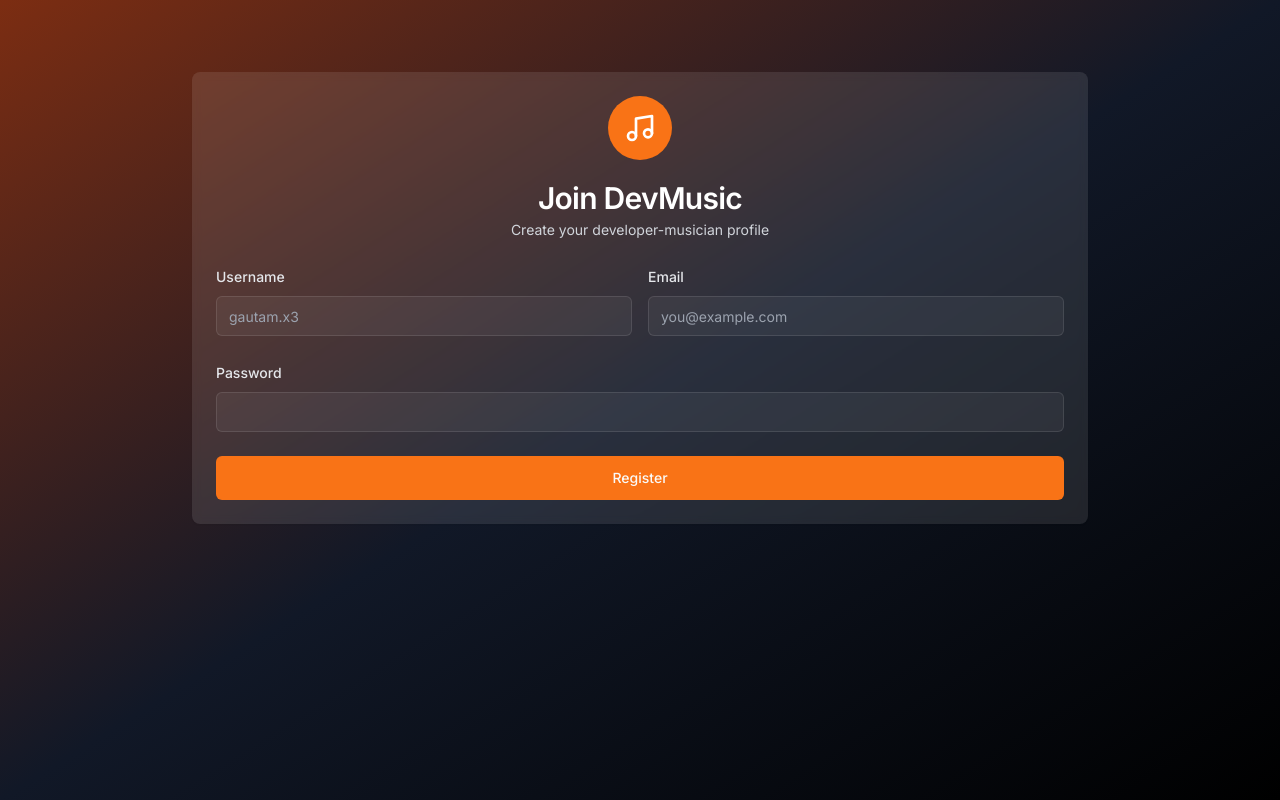
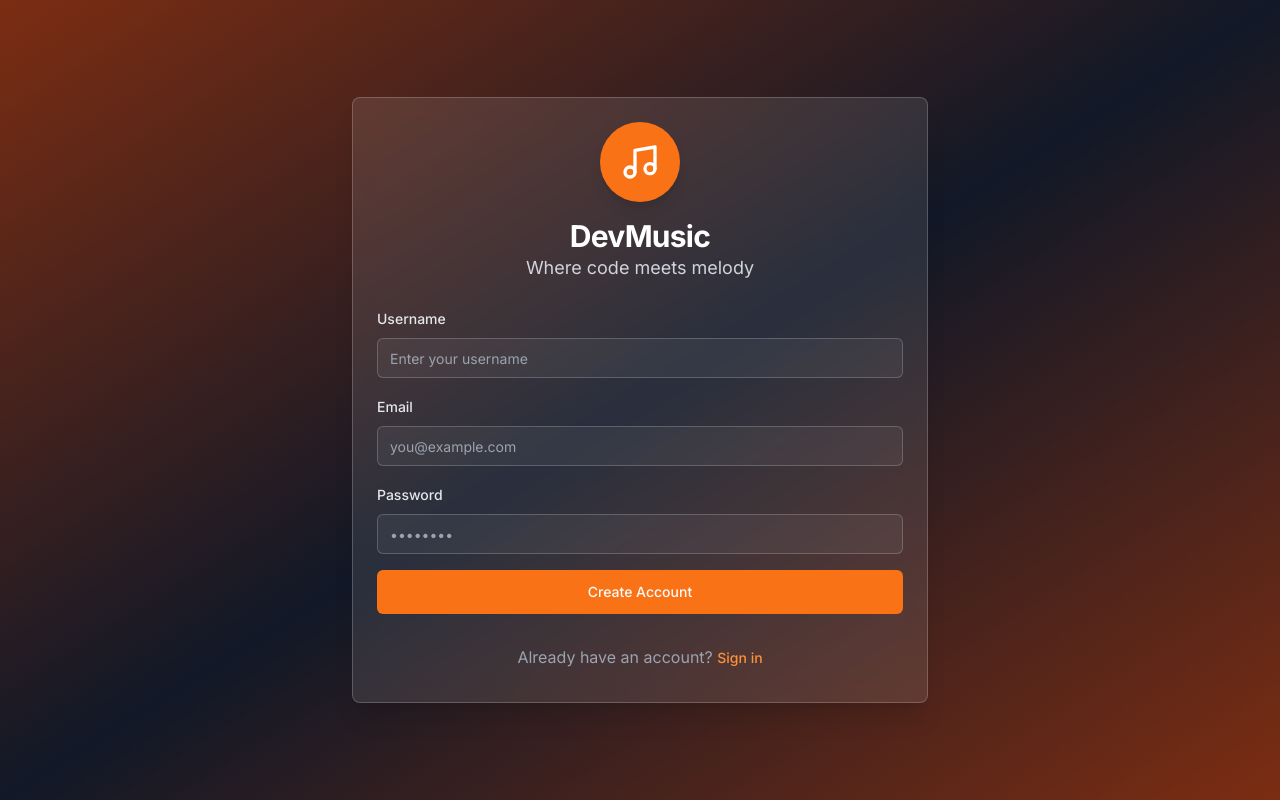
Before and after one commit to gautamkumar1/DevMusic, a Next.js app in the folder client/: page /register in a window 1280 px wide. Built offline with nearby package versions, Linux system fonts and the light colour scheme.

Commit message:
fix edit profileIssue and redesgin the regitser page

```diff
--- a/client/src/app/register/page.tsx
+++ b/client/src/app/register/page.tsx
@@ -1,64 +1,116 @@
 'use client'
 
-import { useEffect, useRef, useState } from 'react'
+import { useEffect, useState } from 'react'
 import { Button } from "@/components/ui/button"
-import { Card, CardContent, CardDescription, CardHeader, CardTitle } from "@/components/ui/card"
+import { Card, CardContent, CardDescription, CardHeader, CardTitle, CardFooter } from "@/components/ui/card"
 import { Input } from "@/components/ui/input"
 import { Label } from "@/components/ui/label"
-import { Textarea } from "@/components/ui/textarea"
-import { Loader2, MusicIcon, Upload } from 'lucide-react'
-import { Badge } from "@/components/ui/badge"
+import { Loader2, MusicIcon } from 'lucide-react'
 import useUserStore from '@/store/useUserStore'
 import { useRouter } from 'next/navigation'
-export default function RegisterPage() {
+import { Alert, AlertDescription } from "@/components/ui/alert"
+
+const RegisterPage = () => {
   const router = useRouter();
-  const [selectedSkills, setSelectedSkills] = useState<string[]>([]);
-  const [skillInput, setSkillInput] = useState('');
   const [formData, setFormData] = useState({
     username: "",
     email: "",
     password: "",
+  });
 
+  const { isLoading, registerUser, registerSuccess } = useUserStore();
+  const [formErrors, setFormErrors] = useState({
+    username: "",
+    email: "",
+    password: "",
   });
-  const { isLoading,registerUser,registerSuccess } = useUserStore();
-  const handleInputChange = (e: React.ChangeEvent<HTMLInputElement | HTMLTextAreaElement>) => {
-    setFormData({ ...formData, [e.target.id]: e.target.value });
+
+  const validateForm = () => {
+    let isValid = true;
+    const errors = {
+      username: "",
+      email: "",
+      password: "",
     };
+
+    if (!formData.username.trim()) {
+      errors.username = "Username is required";
+      isValid = false;
+    }
+
+    if (!formData.email.trim()) {
+      errors.email = "Email is required";
+      isValid = false;
+    } else if (!/\S+@\S+\.\S+/.test(formData.email)) {
+      errors.email = "Please enter a valid email";
+      isValid = false;
+    }
+
+    if (!formData.password) {
+      errors.password = "Password is required";
+      isValid = false;
+    } else if (formData.password.length < 6) {
+      errors.password = "Password must be at least 6 characters";
+      isValid = false;
+    }
+
+    setFormErrors(errors);
+    return isValid;
+  };
+
+  const handleInputChange = (e: React.ChangeEvent<HTMLInputElement>) => {
+    const { id, value } = e.target;
+    setFormData(prev => ({ ...prev, [id]: value }));
+    // Clear error when user starts typing
+    setFormErrors(prev => ({ ...prev, [id]: "" }));
+  };
+
   const handleSubmit = async (e: React.FormEvent) => {
     e.preventDefault();
-    // console.log(`updatedFormData: ${JSON.stringify(updatedFormData)}`);
+    if (validateForm()) {
       await registerUser(formData);
+    }
   };
-useEffect(()=>{
-  if(registerSuccess){
-    router.push("/login")
+
+  useEffect(() => {
+    if (registerSuccess) {
+      router.push("/login");
     }
-})
+  }, [registerSuccess, router]);
+
   return (
-    <div className="mt-15 min-h-screen bg-gradient-to-br from-orange-900 via-gray-900 to-black p-4 md:p-6 lg:p-8">
-      <div className="mx-auto max-w-4xl">
-        <Card className="mt-10 backdrop-blur-sm bg-white/10 border-none text-white">
-          <CardHeader className="space-y-1 flex flex-col items-center">
-            <div className="w-16 h-16 bg-primary rounded-full flex items-center justify-center mb-4">
-              <MusicIcon className="w-8 h-8" />
+    <div className="min-h-screen bg-gradient-to-br from-orange-900 via-gray-900 to-orange-900 p-4 md:p-6 lg:p-8 flex items-center justify-center">
+      <div className="w-full max-w-xl">
+        <Card className="backdrop-blur-md bg-white/10 border-white/20 shadow-xl">
+          <CardHeader className="space-y-4">
+            <div className="flex flex-col items-center">
+              <div className="w-20 h-20 bg-gradient-to-br from-orange-500 to-orange-500 rounded-full flex items-center justify-center mb-4 shadow-lg transform hover:scale-105 transition-transform">
+                <MusicIcon className="w-10 h-10 text-white" />
               </div>
-            <CardTitle className="text-2xl md:text-3xl text-center">Join DevMusic</CardTitle>
-            <CardDescription className="text-gray-300">
-              Create your developer-musician profile
+              <CardTitle className="text-3xl font-bold text-white">DevMusic</CardTitle>
+              <CardDescription className="text-lg text-gray-300">
+                Where code meets melody
               </CardDescription>
+            </div>
           </CardHeader>
-          <CardContent className="grid gap-6">
-            <div className="grid md:grid-cols-2 gap-4">
+          <CardContent className="space-y-6">
+            <form onSubmit={handleSubmit} className="space-y-4">
               <div className="space-y-2">
                 <Label htmlFor="username" className="text-gray-200">Username</Label>
                 <Input
                   id="username"
-                  placeholder="gautam.x3"
+                  placeholder="Enter your username"
                   value={formData.username}
                   onChange={handleInputChange}
-                  className="bg-white/5 border-white/10 text-white placeholder:text-gray-400"
+                  className="bg-white/5 border-white/20 text-white placeholder:text-gray-400 focus:border-orange-500 transition-colors"
                 />
+                {formErrors.username && (
+                  <Alert variant="destructive" className="mt-1 py-1 bg-red-900/50 border-red-500/50">
+                    <AlertDescription>{formErrors.username}</AlertDescription>
+                  </Alert>
+                )}
               </div>
+
               <div className="space-y-2">
                 <Label htmlFor="email" className="text-gray-200">Email</Label>
                 <Input
@@ -67,9 +119,13 @@ return (
                   placeholder="you@example.com"
                   value={formData.email}
                   onChange={handleInputChange}
-                  className="bg-white/5 border-white/10 text-white placeholder:text-gray-400"
+                  className="bg-white/5 border-white/20 text-white placeholder:text-gray-400 focus:border-orange-500 transition-colors"
                 />
-              </div>
+                {formErrors.email && (
+                  <Alert variant="destructive" className="mt-1 py-1 bg-red-900/50 border-red-500/50">
+                    <AlertDescription>{formErrors.email}</AlertDescription>
+                  </Alert>
+                )}
               </div>
 
               <div className="space-y-2">
@@ -77,17 +133,51 @@ return (
                 <Input
                   id="password"
                   type="password"
+                  placeholder="••••••••"
                   value={formData.password}
                   onChange={handleInputChange}
-                className="bg-white/5 border-white/10 text-white"
+                  className="bg-white/5 border-white/20 text-white placeholder:text-gray-400 focus:border-orange-500 transition-colors"
                 />
+                {formErrors.password && (
+                  <Alert variant="destructive" className="mt-1 py-1 bg-red-900/50 border-red-500/50">
+                    <AlertDescription>{formErrors.password}</AlertDescription>
+                  </Alert>
+                )}
               </div>
-            <Button className="w-full" size="lg" onClick={handleSubmit}>
-              {isLoading ? <Loader2 className="animate-spin" /> : "Register"}
+
+              <Button
+                type="submit"
+                className="w-full bg-gradient-to-r from-orange-500 to-orange-500 hover:from-orange-600 hover:to-orange-600 transition-colors"
+                size="lg"
+                disabled={isLoading}
+              >
+                {isLoading ? (
+                  <div className="flex items-center justify-center">
+                    <Loader2 className="w-5 h-5 animate-spin mr-2" />
+                    <span>Creating account...</span>
+                  </div>
+                ) : (
+                  "Create Account"
+                )}
               </Button>
+            </form>
           </CardContent>
+          <CardFooter className="justify-center">
+            <p className="text-gray-400">
+              Already have an account?{" "}
+              <Button
+                variant="link"
+                className="text-orange-400 hover:text-orange-300 p-0"
+                onClick={() => router.push('/login')}
+              >
+                Sign in
+              </Button>
+            </p>
+          </CardFooter>
         </Card>
       </div>
     </div>
   );
-}
+};
+
+export default RegisterPage;
```
Also changed, not shown: client/src/app/profile/[userId]/page.tsx (+72 -27 lines). Lines whose indentation alone changed are shown as unchanged.
